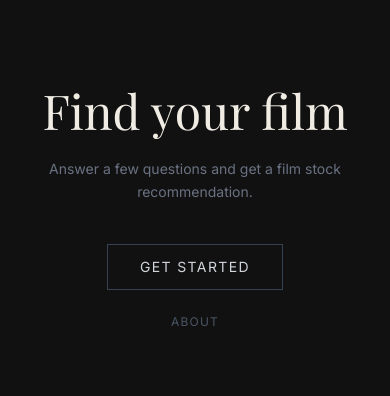
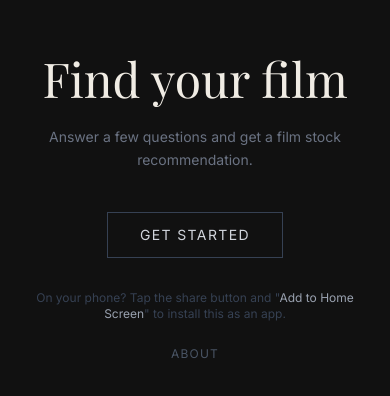
Before and after one commit to marlopez24/Film-Advisor, a React (Vite) app: page / in a window 390 px wide. Shown: the part 214-610 px from the top of the page. Built offline with nearby package versions, Linux system fonts and the light colour scheme; a web font is replaced by a local one.

Commit message:
added instructions to add to phone as an app

```diff
--- a/src/App.jsx
+++ b/src/App.jsx
@@ -163,6 +163,12 @@ function App() {
           >
             Get Started
           </button>
+          <p className="text-xs text-gray-700 text-center mt-8 max-w-xs">
+            On your phone? Tap the share button and "
+            <span className="text-gray-400">Add to Home Screen</span>" to
+            install this as an app.
+          </p>
+
           <button
             onClick={() => setShowAbout(true)}
             className="mt-6 text-xs text-gray-600 tracking-widest uppercase hover:text-gray-400 transition-all duration-300"
```
